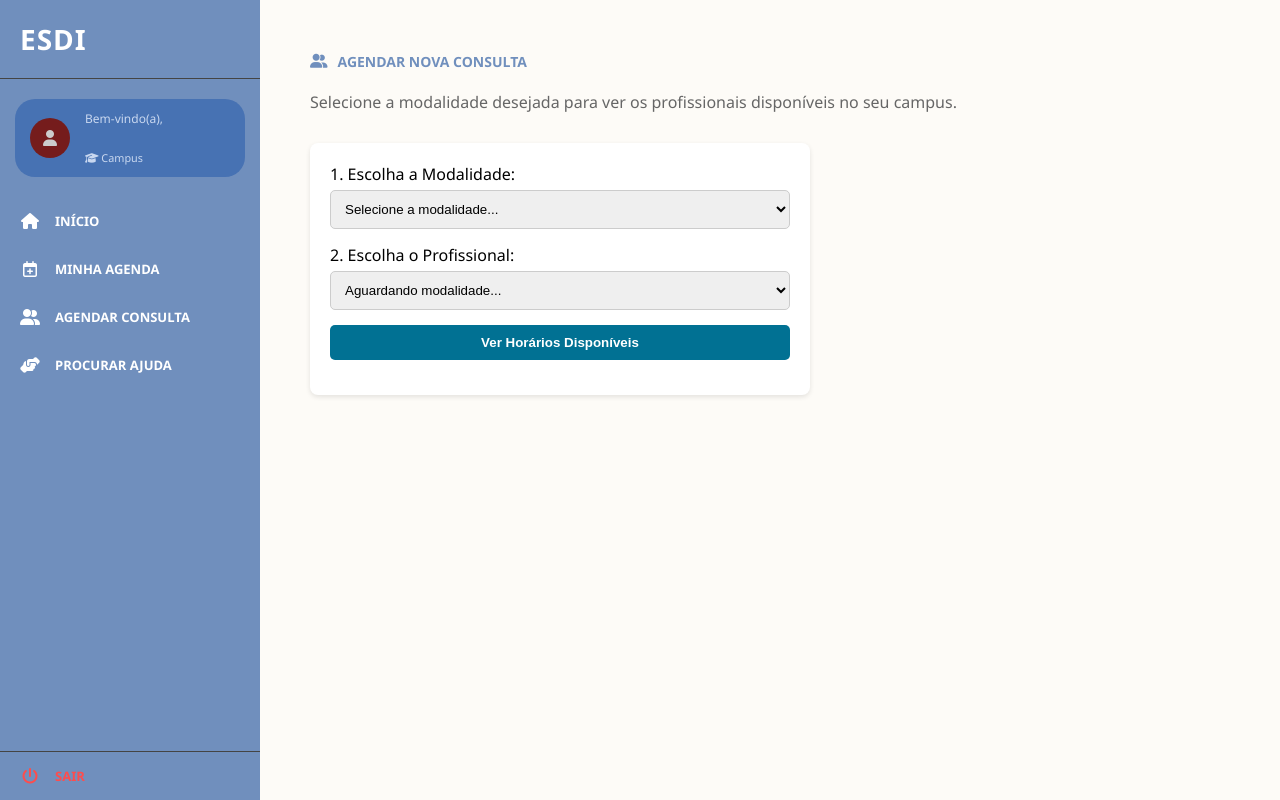
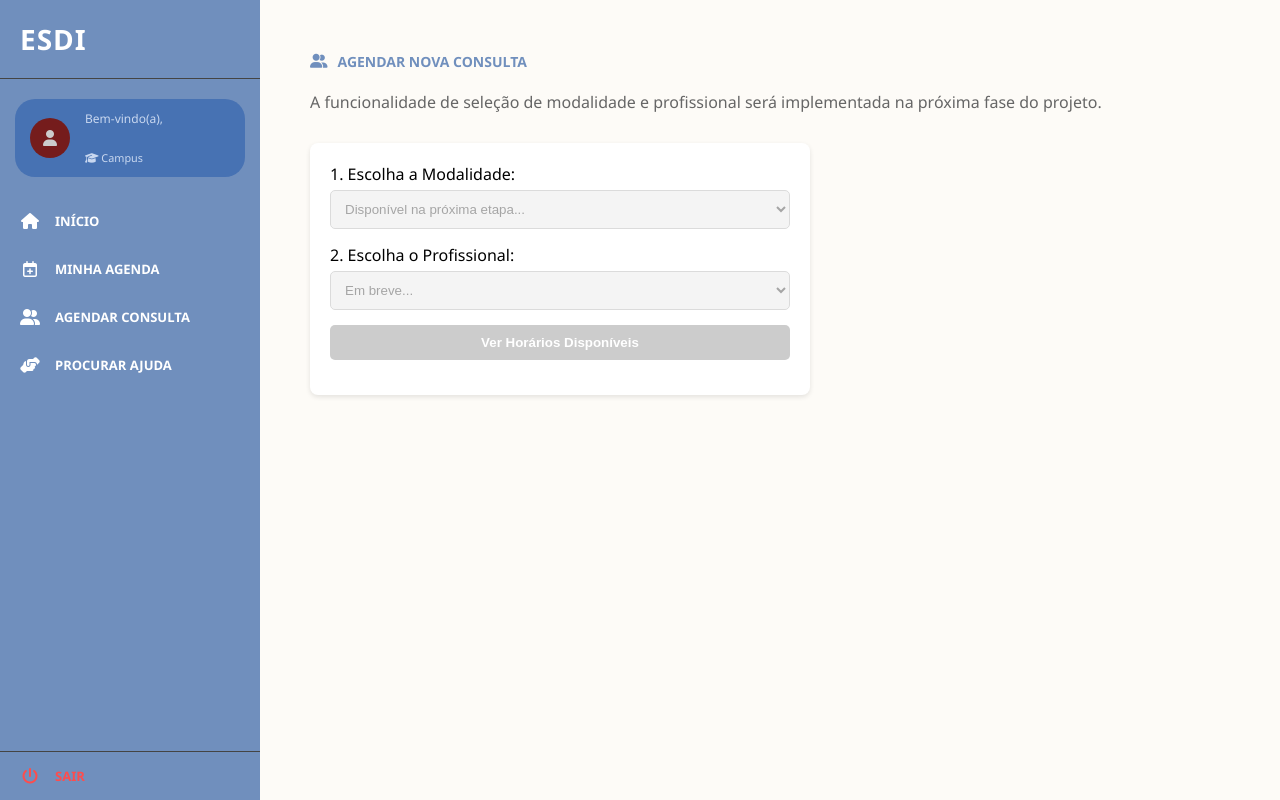
Before and after one commit to myndlynx/Espa-o-Seguro-Digital, a Flask app: template templates/consulta.html in a window 1280 px wide. Run offline with Flask 3, Linux system fonts and the light colour scheme; the template is opened without the code that fills it, so the values that code supplies are empty.

Commit message:
marcar consulta retirada

```diff
--- a/templates/consulta.html
+++ b/templates/consulta.html
@@ -37,60 +37,36 @@
 
     <main class="conteudo-principal">
         <h2 class="secao-titulo"><i class="fa-solid fa-user-group"></i> AGENDAR NOVA CONSULTA</h2>
-        <p style="color: #666; margin-bottom: 30px;">Selecione a modalidade desejada para ver os profissionais disponíveis no seu campus.</p>
+
+        <!-- Mensagem de aviso para o professor/usuário de que a funcionalidade está na próxima fase -->
+        <p style="color: #666; margin-bottom: 30px;">
+            A funcionalidade de seleção de modalidade e profissional será implementada na próxima fase do projeto.
+        </p>
 
         <div class="card" style="max-width: 500px; margin-top: 0;">
-            <form action="{{ url_for('agendar_horarios') }}" method="POST">
+            <!-- O formulário está desativado temporariamente -->
+            <form action="#" method="POST" onsubmit="return false;">
 
                 <label>1. Escolha a Modalidade:</label>
-                <!-- ID exigido pelo script de filtro -->
-                <select id="tipoConsulta" name="modalidade" required>
-                    <option value="" disabled selected>Selecione a modalidade...</option>
-                    <option value="Online">Online</option>
-                    <option value="Presencial">Presencial (No Campus)</option>
+                <!-- Select desativado e com cor cinza -->
+                <select id="tipoConsulta" name="modalidade" disabled style="background-color: #f0f0f0;">
+                    <option value="" disabled selected>Disponível na próxima etapa...</option>
                 </select>
 
                 <label>2. Escolha o Profissional:</label>
-                <select name="psicologo" id="selectPsicologo" required>
-                    <option value="" disabled selected>Aguardando modalidade...</option>
-
-                    {% for p in psicologos %}
-                        <option class="psicologo" data-tipo="{{ p.tipo }}" value="{{ p.nome }}" style="display: none;" disabled>
-                            {{ p.nome }}
-                        </option>
-                    {% endfor %}
-
+                <!-- Select desativado e com cor cinza -->
+                <select name="psicologo" id="selectPsicologo" disabled style="background-color: #f0f0f0;">
+                    <option value="" disabled selected>Em breve...</option>
                 </select>
 
-                <button type="submit">Ver Horários Disponíveis</button>
+                <!-- Botão desativado e sem ação -->
+                <button type="button" disabled style="background-color: #ccc; cursor: not-allowed;">
+                    Ver Horários Disponíveis
+                </button>
             </form>
         </div>
     </main>
 
-    <script>
-        const tipoConsulta = document.getElementById("tipoConsulta");
-        const psicologos = document.querySelectorAll(".psicologo");
-        const selectPsicologo = document.getElementById("selectPsicologo");
-
-        tipoConsulta.addEventListener("change", function () {
-            const tipoSelecionado = this.value;
-
-            selectPsicologo.value = "";
-            selectPsicologo.options[0].selected = true;
-            selectPsicologo.options[0].text = "Selecione o profissional...";
-
-            psicologos.forEach(function (psicologo) {
-                const tipo = psicologo.dataset.tipo;
-
-                if (tipoSelecionado === "" || tipo === tipoSelecionado) {
-                    psicologo.style.display = "block";
-                    psicologo.disabled = false;
-                } else {
-                    psicologo.style.display = "none";
-                    psicologo.disabled = true;
-                }
-            });
-        });
-    </script>
+    <!-- O Script foi removido temporariamente para esta fase visual -->
 </body>
 </html>
```
